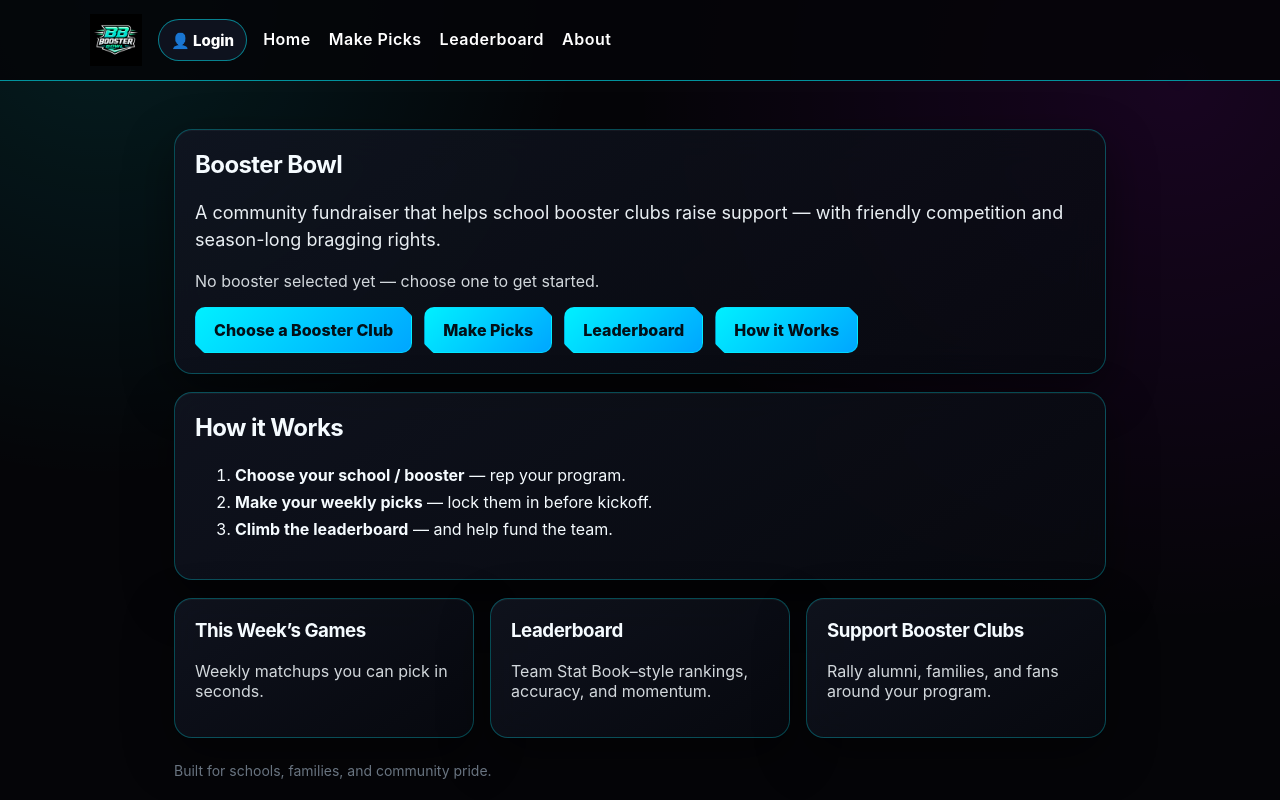
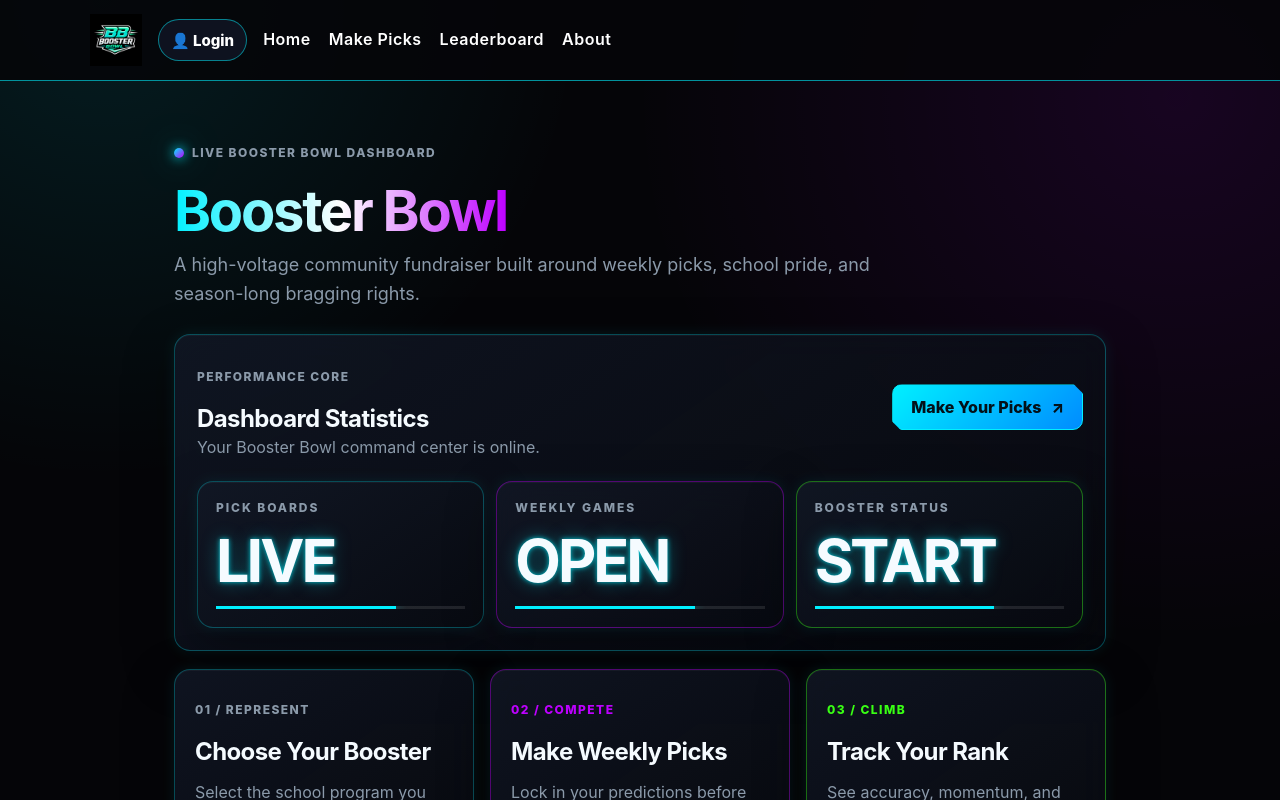
Before and after one commit to Rloney86/booster-bowl, a Next.js app: page / in a window 1280 px wide. Shown: the top 800 px of the page. Built offline with nearby package versions, Linux system fonts and the light colour scheme; no server answers.

Commit message:
Add premium electric dashboard statistics panel

```diff
--- a/pages/index.js
+++ b/pages/index.js
@@ -1,11 +1,3 @@
-<section className="hero">
-  <div className="kicker"><span className="kicker-dot"></span> FUNDRAISE LIKE IT’S 2025</div>
-  <h1 className="h1"><span className="grad-text">Booster Bowl</span></h1>
-  <p className="lede">
-    A booster-first fundraiser that rallies your community — with friendly competition and season-long bragging rights.
-  </p>
-</section>
-
 import Link from "next/link";
 import { useEffect, useState } from "react";
 
@@ -23,96 +15,74 @@ export default function Home() {
 
   return (
     <main className="container">
+      <section className="hero">
+        <p className="kicker"><span className="kicker-dot" /> LIVE BOOSTER BOWL DASHBOARD</p>
+        <h1 className="h1"><span className="grad-text">Booster Bowl</span></h1>
+        <p className="lede">
+          A high-voltage community fundraiser built around weekly picks, school pride, and season-long bragging rights.
+        </p>
+      </section>
 
-      {/* HERO */}
-      <section className="card" style={{ marginTop: 24 }}>
-        <h1 style={{ marginTop: 0 }}>Booster Bowl</h1>
+      <section className="electric-card scan-panel" style={{ padding: 22 }}>
+        <div style={{ display: "flex", justifyContent: "space-between", gap: 16, alignItems: "center", flexWrap: "wrap" }}>
+          <div>
+            <p className="kicker">PERFORMANCE CORE</p>
+            <h2 style={{ margin: "8px 0 4px" }}>Dashboard Statistics</h2>
+            <p style={{ margin: 0, color: "var(--muted)" }}>Your Booster Bowl command center is online.</p>
+          </div>
+          <Link href="/picks" className="electric-action">Make Your Picks <span aria-hidden="true">↗</span></Link>
+        </div>
 
-        <p style={{ fontSize: 18, opacity: 0.95, lineHeight: 1.5 }}>
-          A community fundraiser that helps school booster clubs raise support —
-          with friendly competition and season-long bragging rights.
-        </p>
-
-        {selected ? (
-          <p style={{ marginTop: 10, opacity: 0.9 }}>
-            Selected booster: <b>{selected.name}</b> ({selected.school})
-          </p>
-        ) : (
-          <p style={{ marginTop: 10, opacity: 0.85 }}>
-            No booster selected yet — choose one to get started.
-          </p>
-        )}
-
-        {/* ACTION BUTTONS */}
-        <div style={{ display: "flex", gap: 12, flexWrap: "wrap", marginTop: 16 }}>
-          <Link href="/booster" className="button">
-            Choose a Booster Club
-          </Link>
-
-          <Link href="/picks" className="button">
-            Make Picks
-          </Link>
-
-          <Link href="/leaderboard" className="button">
-            Leaderboard
-          </Link>
-
-          <a href="#how-it-works" className="button">
-            How it Works
-          </a>
+        <div style={{ display: "grid", gridTemplateColumns: "repeat(auto-fit, minmax(150px, 1fr))", gap: 12, marginTop: 24 }}>
+          <StatCard label="PICK BOARDS" value="LIVE" accent="" />
+          <StatCard label="WEEKLY GAMES" value="OPEN" accent="electric-card-violet" />
+          <StatCard label="BOOSTER STATUS" value={selected ? "READY" : "START"} accent="electric-card-lime" />
         </div>
       </section>
 
-      {/* HOW IT WORKS */}
-      <section id="how-it-works" className="card" style={{ marginTop: 18 }}>
-        <h2 style={{ marginTop: 0 }}>How it Works</h2>
-        <ol style={{ lineHeight: 1.7 }}>
-          <li>
-            <strong>Choose your school / booster</strong> — rep your program.
-          </li>
-          <li>
-            <strong>Make your weekly picks</strong> — lock them in before kickoff.
-          </li>
-          <li>
-            <strong>Climb the leaderboard</strong> — and help fund the team.
-          </li>
-        </ol>
-      </section>
-
-      {/* FEATURE CARDS */}
-      <section
-        style={{
-          display: "grid",
-          gridTemplateColumns: "repeat(auto-fit, minmax(240px, 1fr))",
-          gap: 16,
-          marginTop: 18,
-        }}
-      >
-        <div className="card">
-          <h3 style={{ marginTop: 0 }}>This Week’s Games</h3>
-          <p style={{ opacity: 0.85 }}>
-            Weekly matchups you can pick in seconds.
-          </p>
+      <section style={{ display: "grid", gridTemplateColumns: "repeat(auto-fit, minmax(240px, 1fr))", gap: 16, marginTop: 18 }}>
+        <div className="electric-card" style={{ padding: 20 }}>
+          <p className="kicker">01 / REPRESENT</p>
+          <h2 style={{ margin: "8px 0" }}>Choose Your Booster</h2>
+          <p style={{ color: "var(--muted)" }}>Select the school program you want to support.</p>
+          <Link href="/booster" className="button">Choose a Booster Club</Link>
         </div>
-
-        <div className="card">
-          <h3 style={{ marginTop: 0 }}>Leaderboard</h3>
-          <p style={{ opacity: 0.85 }}>
-            Team Stat Book–style rankings, accuracy, and momentum.
-          </p>
+        <div className="electric-card electric-card-violet" style={{ padding: 20 }}>
+          <p className="kicker" style={{ color: "var(--violet)" }}>02 / COMPETE</p>
+          <h2 style={{ margin: "8px 0" }}>Make Weekly Picks</h2>
+          <p style={{ color: "var(--muted)" }}>Lock in your predictions before kickoff.</p>
+          <Link href="/picks" className="button secondary">Enter Pick Board</Link>
         </div>
-
-        <div className="card">
-          <h3 style={{ marginTop: 0 }}>Support Booster Clubs</h3>
-          <p style={{ opacity: 0.85 }}>
-            Rally alumni, families, and fans around your program.
-          </p>
+        <div className="electric-card electric-card-lime" style={{ padding: 20 }}>
+          <p className="kicker" style={{ color: "var(--lime)" }}>03 / CLIMB</p>
+          <h2 style={{ margin: "8px 0" }}>Track Your Rank</h2>
+          <p style={{ color: "var(--muted)" }}>See accuracy, momentum, and leaderboard movement.</p>
+          <Link href="/leaderboard" className="button secondary">View Leaderboard</Link>
         </div>
       </section>
 
-      <footer style={{ marginTop: 24, opacity: 0.75, fontSize: 14 }}>
+      {selected ? (
+        <section className="electric-card scan-panel" style={{ marginTop: 18, padding: 18 }}>
+          <p className="kicker">ACTIVE SUPPORT</p>
+          <p style={{ margin: "8px 0 0" }}>Supporting <b style={{ color: "var(--cyan)" }}>{selected.name}</b> ({selected.school}).</p>
+        </section>
+      ) : null}
+
+      <footer style={{ marginTop: 24, opacity: .75, fontSize: 14 }}>
         Built for schools, families, and community pride.
       </footer>
     </main>
   );
 }
+
+function StatCard({ label, value, accent }) {
+  return (
+    <div className={`electric-card ${accent}`} style={{ padding: 18 }}>
+      <p style={{ margin: 0, color: "var(--muted)", fontSize: 12, fontWeight: 800, letterSpacing: ".16em" }}>{label}</p>
+      <div className="neon-number" style={{ marginTop: 18 }}>{value}</div>
+      <div style={{ marginTop: 16, height: 3, background: "rgba(255,255,255,.1)", overflow: "hidden" }}>
+        <div style={{ height: "100%", width: value === "READY" ? "88%" : "72%", background: "var(--cyan)", boxShadow: "0 0 12px var(--cyan)" }} />
+      </div>
+    </div>
+  );
+}
```
